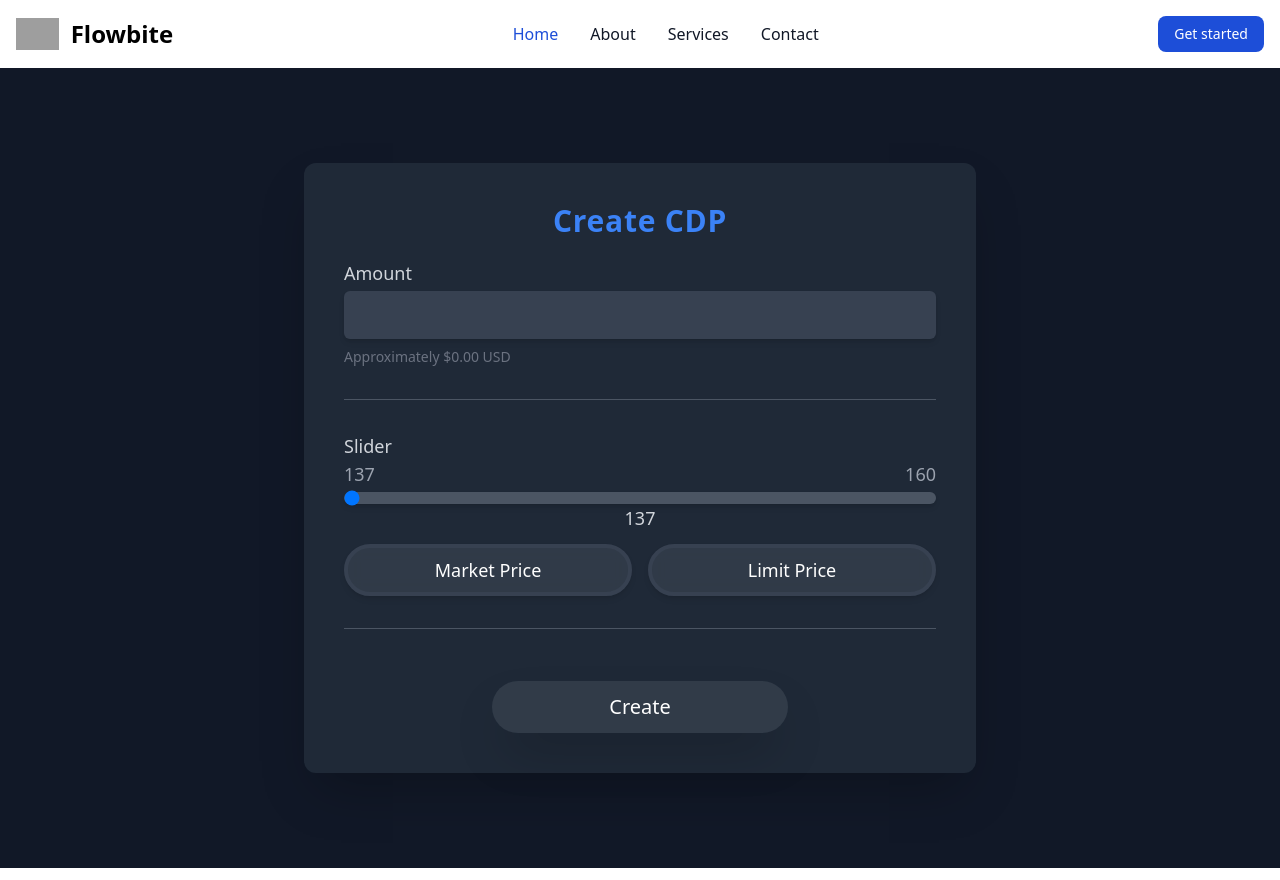
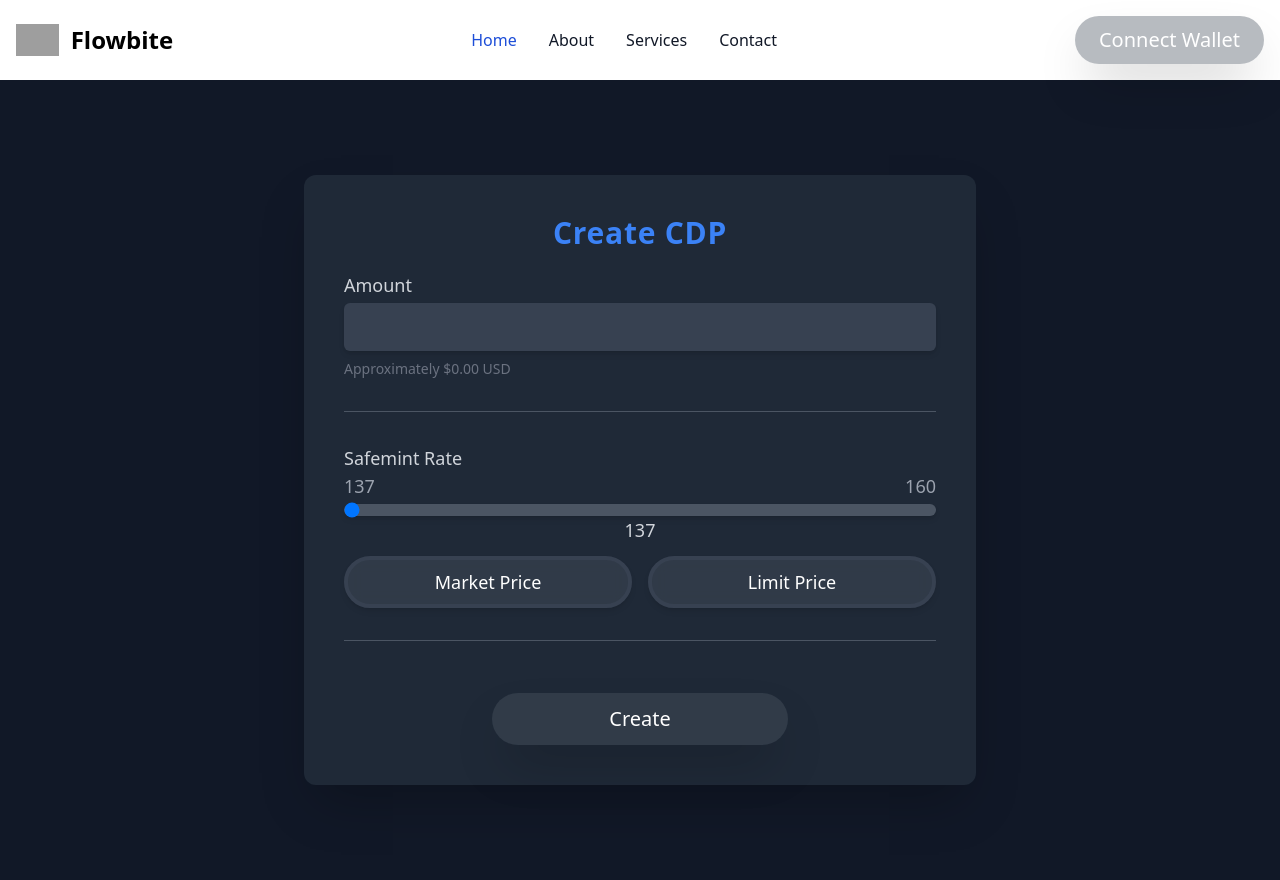
Before and after one commit to mystical-prog/sUSD, a React (Create React App) app in the folder app/: page / in a window 1280 px wide. Built offline with nearby package versions, Linux system fonts and the light colour scheme; grey boxes are pictures that could not be loaded.

Commit message:
Update Create.jsx\

```diff
--- a/app/src/components/Create.jsx
+++ b/app/src/components/Create.jsx
@@ -38,7 +38,7 @@ const CreateCDPForm = () => {
 
           {/* Slider Input */}
           <label htmlFor="slider-input" className="block text-lg font-medium text-gray-300 transition-colors duration-200 ease-in-out">
-            Slider
+            Safemint Rate
             <div className="flex justify-between text-md text-gray-400">
               <span>137</span>
               <span>160</span>
--- a/app/src/components/Navbar.jsx
+++ b/app/src/components/Navbar.jsx
@@ -11,7 +11,7 @@ function Navbar() {
       <span class="self-center text-2xl font-semibold whitespace-nowrap dark:text-white">Flowbite</span>
   </a>
   <div class="flex md:order-2">
-      <button type="button" class="text-white bg-blue-700 hover:bg-blue-800 focus:ring-4 focus:outline-none focus:ring-blue-300 font-medium rounded-lg text-sm px-4 py-2 text-center mr-3 md:mr-0 dark:bg-blue-600 dark:hover:bg-blue-700 dark:focus:ring-blue-800">Get started</button>
+      <button type="button" class="bg-opacity-40 bg-gray-600 border-gray-700 hover:border-blue-700 text-xl inline-flex justify-center py-2.5 px-6 shadow-2xl font-medium rounded-full text-white hover:bg-blue-700 focus:outline-none focus:ring-2 focus:ring-offset-2 focus:ring-blue-500 transition-all duration-200 ease-in-out hover:shadow-3xl transform hover:-translate-y-1">Connect Wallet</button>
       <button data-collapse-toggle="navbar-cta" type="button" class="inline-flex items-center p-2 w-10 h-10 justify-center text-sm text-gray-500 rounded-lg md:hidden hover:bg-gray-100 focus:outline-none focus:ring-2 focus:ring-gray-200 dark:text-gray-400 dark:hover:bg-gray-700 dark:focus:ring-gray-600" aria-controls="navbar-cta" aria-expanded="false">
         <span class="sr-only">Open main menu</span>
         <svg class="w-5 h-5" aria-hidden="true" xmlns="http://www.w3.org/2000/svg" fill="none" viewBox="0 0 17 14">
```
